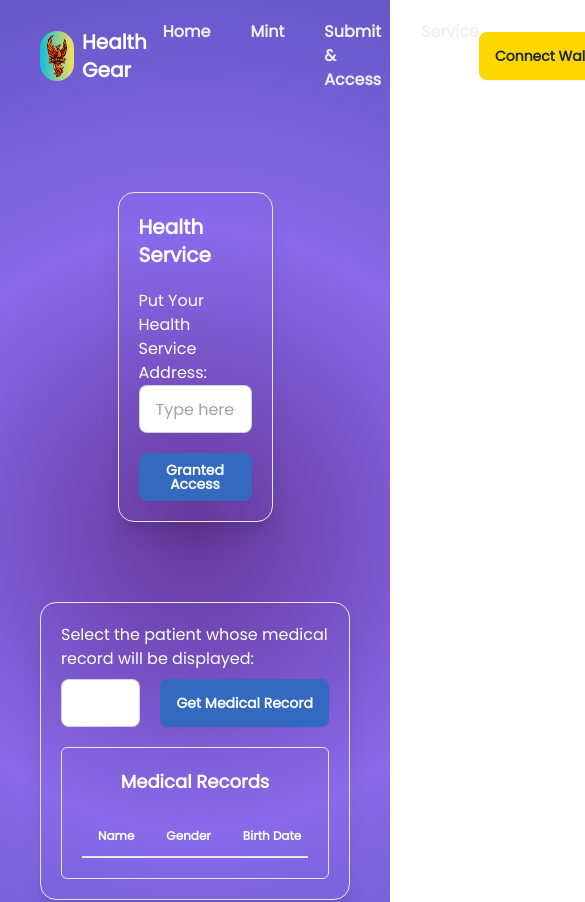
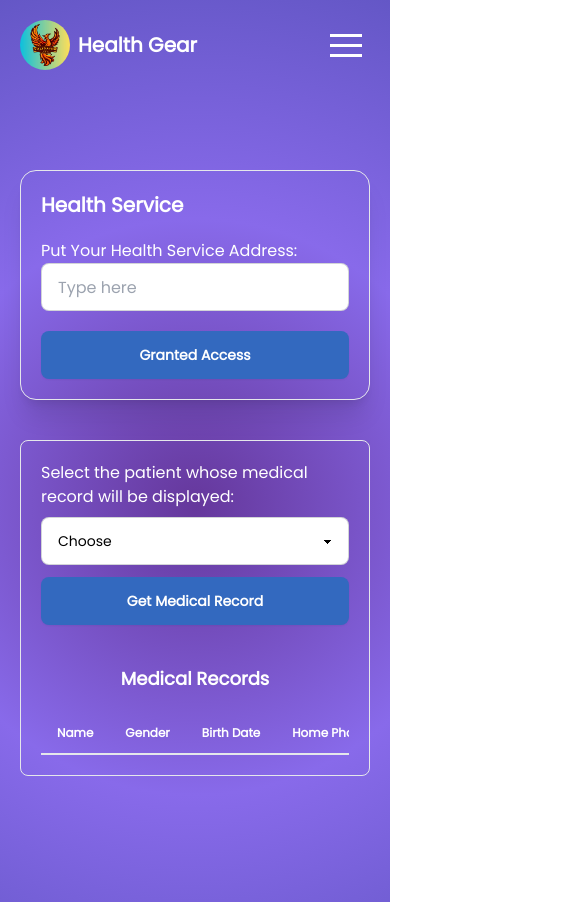
Before and after one commit to demigohu/healthgear, a Next.js app: page /service in a window 390 px wide. Shown: the top 902 px of the page, 585 px wide, since content can reach past the window. Built offline with nearby package versions, Linux system fonts and the light colour scheme.

Commit message:
[update] responsive

```diff
--- a/package.json
+++ b/package.json
@@ -10,6 +10,7 @@
   },
   "dependencies": {
     "ethers": "^5.7.2",
+    "hamburger-react": "^2.5.0",
     "next": "14.0.2",
     "react": "^18",
     "react-dom": "^18"
--- a/src/app/globals.css
+++ b/src/app/globals.css
@@ -5,3 +5,8 @@
 body {
   background: radial-gradient(circle, #65379b 0%, #886aea 53%, #6457c6 100%);
 }
+
+input {
+  background-color: white !important;
+  color: black !important;
+}
--- a/src/app/mint/page.jsx
+++ b/src/app/mint/page.jsx
@@ -3,7 +3,7 @@ import React from "react"
 
 const page = () => {
   return (
-    <div className="max-w-[1200px] min-h-screen mx-auto mt-20 px-10 pb-20">
+    <div className="max-w-[1200px] min-h-screen mx-auto mt-10 md:mt-20 pb-20">
       <Mint />
     </div>
   )
--- a/src/app/service/page.jsx
+++ b/src/app/service/page.jsx
@@ -3,7 +3,7 @@ import React from "react"
 
 const page = () => {
   return (
-    <div className="max-w-[1200px] mx-auto mt-20 px-10 pb-20">
+    <div className="max-w-[1200px] min-h-screen mx-auto mt-20 pb-20">
       <Service />
     </div>
   )
--- a/src/app/submit/page.jsx
+++ b/src/app/submit/page.jsx
@@ -4,8 +4,8 @@ import React from "react"
 
 const page = () => {
   return (
-    <div className="max-w-[1200px] grid grid-cols-2 gap-10 mx-auto mt-20 px-10 pb-20">
-      <div>
+    <div className="max-w-[1200px] lg:grid grid-cols-2 gap-10 mx-auto mt-10 md:mt-20 px-5 md:px-10 pb-20">
+      <div className="mb-5 md:mb-10">
         <Access />
       </div>
       <div>
--- a/src/components/HealthService.js
+++ b/src/components/HealthService.js
@@ -67,14 +67,14 @@ const HealthService = () => {
       <h1 className="text-3xl text-center mb-16 text-white font-bold">
         List Health Service
       </h1>
-      <div className="grid grid-cols-3 gap-10 text-black">
+      <div className="grid grid-cols-1 md:grid-cols-2 lg:grid-cols-3 gap-10 text-black">
         {HealthServices.map((service) => (
-          <div key={service.id} className="card bg-[#f0f0f0] shadow-xl overflow-hidden">
+          <div
+            key={service.id}
+            className="card bg-[#f0f0f0] shadow-xl overflow-hidden"
+          >
             <figure>
-              <Image
-                src={Hospital}
-                alt="Shoes"
-              />
+              <Image src={Hospital} alt="Shoes" />
             </figure>
             <div className="card-body">
               <h2 className="card-title">{service.name}</h2>
@@ -82,7 +82,11 @@ const HealthService = () => {
               <p>
                 {/* Address Layanan Kesehatan (bisa di copy): */}
                 <span
-                  style={{ cursor: "pointer", textDecoration: "underline" }}
+                  style={{
+                    cursor: "pointer",
+                    textDecoration: "underline",
+                    wordWrap: "break-word",
+                  }}
                   onClick={() => handleCopyAddress(service.addresss)}
                 >
                   {copiedAddress === service.addresss
--- a/src/components/Navbar.js
+++ b/src/components/Navbar.js
@@ -5,12 +5,14 @@ import { ethers } from "ethers"
 import Link from "next/link"
 import Image from "next/image"
 import Logo from "@/../public/logo.jpg"
+import { Divide as Hamburger } from "hamburger-react"
 
 function Navbar() {
   const [walletInfoVisible, setWalletInfoVisible] = useState(false)
   const [walletAddress, setWalletAddress] = useState("")
   const [balance, setBalance] = useState("")
   const [change, setChange] = useState(false)
+  const [isOpen, setOpen] = useState(false)
 
   const connectWallet = async () => {
     try {
@@ -78,7 +80,7 @@ function Navbar() {
   }
 
   return (
-    <div className="max-w-[1200px] mx-auto px-10 relative">
+    <div className="max-w-[1200px] mx-auto px-5 md:px-10 relative">
       <div className="flex justify-between items-center py-5 ">
         <div className="flex items-center gap-2">
           <div className="w-[50px] h-[50px] rounded-full overflow-hidden">
@@ -92,7 +94,7 @@ function Navbar() {
           </div>
           <p className="text-xl font-bold text-white">Health Gear</p>
         </div>
-        <div className="flex gap-10 font-semibold text-[#f0f0f0] ">
+        <div className="hidden lg:flex gap-10 font-semibold text-[#f0f0f0] ">
           <Link href={"/"} className="hover:text-[#333333]">
             Home
           </Link>
@@ -106,7 +108,7 @@ function Navbar() {
             Service
           </Link>
         </div>
-        <div className="flex items-center gap-8">
+        <div className="hidden lg:flex items-center gap-8">
           {walletInfoVisible ? (
             <div>
               <div className="flex gap-5">
@@ -141,6 +143,88 @@ function Navbar() {
             </button>
           )}
         </div>
+        <div className="lg:hidden">
+          <Hamburger color="white" toggled={isOpen} toggle={setOpen} />
+          {isOpen ? (
+            <div className="flex flex-col items-center gap-10 font-semibold absolute right-0 bg-[#6457c6] w-full z-50 py-10 top-full transition-all text-white">
+              <Link
+                href={"/"}
+                className="text-white hover:text-[#333333]"
+                onClick={() => setOpen(false)}
+              >
+                Home
+              </Link>
+              <Link
+                href={"mint"}
+                className="text-white hover:text-[#333333]"
+                onClick={() => setOpen(false)}
+              >
+                Mint
+              </Link>
+              <Link
+                href={"submit"}
+                className="text-white hover:text-[#333333]"
+                onClick={() => setOpen(false)}
+              >
+                Submit & Access
+              </Link>
+              <Link
+                href={"service"}
+                className="text-white hover:text-[#333333]"
+                onClick={() => setOpen(false)}
+              >
+                Service
+              </Link>
+              <div className="lg:flex items-center gap-8">
+                {walletInfoVisible ? (
+                  <div>
+                    <div className="flex gap-5">
+                      <button className="btn bg-transparent text-black hover:bg-transparent ">
+                        {balance}
+                      </button>
+                      <div
+                        className="border text-white shadow-md px-2 rounded-lg cursor-pointer flex items-center gap-2 max-w-40 overflow-hidden"
+                        onClick={handleChange}
+                      >
+                        <div className="w-10 h-10 rounded-full overflow-hidden">
+                          <Image
+                            src={a}
+                            alt=""
+                            width={100}
+                            height={100}
+                            className="w-full h-full"
+                          />
+                        </div>
+                        <p className="max-w-20 text-xs text-black font-semibold overflow-hidden">
+                          {walletAddress}
+                        </p>
+                      </div>
+                    </div>
+                  </div>
+                ) : (
+                  <button
+                    className="btn btn-neutral text-white border-none"
+                    onClick={connectWallet}
+                  >
+                    Connect Wallet
+                  </button>
+                )}
+              </div>
+            </div>
+          ) : (
+            <div className="flex flex-col items-center gap-10 font-semibold absolute right-0 bg-[#6457c6] w-full z-50 py-10 -top-[500px] transition-all">
+              <Link href={"/"}>Home</Link>
+              <Link href={"deploy"}>Deploy</Link>
+              <Link href={"mint"}>Mint</Link>
+              <Link href={"faucet"}>Faucet</Link>
+              <Link
+                href={"https://portal.dymension.xyz/rollapp/overgear_1229724-1"}
+              >
+                RollApp
+              </Link>
+            </div>
+          )}
+        </div>
         {change ? (
           <div
             className="flex items-center max-w-64 gap-2  overflow-hidden rounded-lg absolute right-10 shadow-xl top-[80px] z-50 border"
--- a/src/components/mint.js
+++ b/src/components/mint.js
@@ -60,8 +60,8 @@ const Mint = ({ account }) => {
 
   return (
     <>
-      <div className="grid grid-cols-2 gap-10 py-10 px-20">
-        <div className="card card-base-100 border p-5 shadow-xl">
+      <div className="grid lg:grid-cols-2 gap-10 px-5 md:px-20">
+        <div className="card card-base-100 border p-5 md:p-10 shadow-xl">
           <h1 className="text-xl font-bold text-white">Mint Tokens</h1>
           <form className="mt-5 flex flex-col gap-5">
             <div className="">
--- a/src/components/service.js
+++ b/src/components/service.js
@@ -4,64 +4,65 @@ import React, { useEffect, useState } from "react"
 import { ethers } from "ethers"
 import contractABI from "../contracts/MedicalRecords.json"
 
-
-
 const Service = () => {
-  const [providerAddress, setProviderAddress] = useState("");
-  const [authorizedPatients, setAuthorizedPatients] = useState([]);
-  const [selectedPatient, setSelectedPatient] = useState("");
-  const [medicalRecords, setMedicalRecords] = useState([]);
-  const [medicalRecordsContract, setMedicalRecordsContract] = useState(null);
+  const [providerAddress, setProviderAddress] = useState("")
+  const [authorizedPatients, setAuthorizedPatients] = useState([])
+  const [selectedPatient, setSelectedPatient] = useState("")
+  const [medicalRecords, setMedicalRecords] = useState([])
+  const [medicalRecordsContract, setMedicalRecordsContract] = useState(null)
 
   useEffect(() => {
     const initializeContract = async () => {
       try {
         if (typeof window !== "undefined") {
-          const contractAddress = "0x0D8e19cA7EbD3cE9b6fab9cF317a9e75e0D66082";
-          const provider = new ethers.providers.Web3Provider(window.ethereum);
-          const signer = provider.getSigner();
+          const contractAddress = "0x0D8e19cA7EbD3cE9b6fab9cF317a9e75e0D66082"
+          const provider = new ethers.providers.Web3Provider(window.ethereum)
+          const signer = provider.getSigner()
           const MedicalRecordsContract = new ethers.Contract(
             contractAddress,
             contractABI.abi,
             signer
-          );
+          )
 
-          setMedicalRecordsContract(MedicalRecordsContract);
+          setMedicalRecordsContract(MedicalRecordsContract)
         }
       } catch (error) {
-        console.error("Error initializing contract:", error);
+        console.error("Error initializing contract:", error)
       }
-    };
+    }
 
-    initializeContract();
-  }, []);
+    initializeContract()
+  }, [])
 
   const handleFetchAuthorizedPatients = async (e) => {
-    e.preventDefault();
+    e.preventDefault()
     try {
       if (medicalRecordsContract) {
-        const authorizedPatientsList = await medicalRecordsContract.getAuthorizedPatients(providerAddress);
-        setAuthorizedPatients(authorizedPatientsList);
+        const authorizedPatientsList =
+          await medicalRecordsContract.getAuthorizedPatients(providerAddress)
+        setAuthorizedPatients(authorizedPatientsList)
       }
     } catch (error) {
-      console.error("Error fetching authorized patients:", error);
+      console.error("Error fetching authorized patients:", error)
     }
-  };
+  }
 
   const handleFetchMedicalRecords = async () => {
     try {
       if (selectedPatient && medicalRecordsContract) {
-        const medicalRecordsData = await medicalRecordsContract.getMedicalRecord(selectedPatient);
-        setMedicalRecords([medicalRecordsData]);
+        const medicalRecordsData =
+          await medicalRecordsContract.getMedicalRecord(selectedPatient)
+        setMedicalRecords([medicalRecordsData])
       }
     } catch (error) {
-      console.error("Error fetching medical records:", error);
+      console.error("Error fetching medical records:", error)
     }
-  };
+  }
 
   return (
     <>
-      <div className="w-1/2 mx-auto card card-base-100 border p-5 shadow-xl">
+      <div className="flex flex-col px-5">
+        <div className=" lg:w-1/2 mx-auto card card-base-100 border p-5 shadow-xl">
           <h1 className="text-xl font-bold text-white">Health Service</h1>
           <form className="mt-5 flex flex-col gap-5 text-white">
             <div>
@@ -82,12 +83,15 @@ const Service = () => {
             </button>
           </form>
         </div>
-      <div className="card card-base-100 border p-5 shadow-xl mx-auto my-20">
+
+        <div className="border rounded-lg p-5 mt-10">
           <div className="flex flex-col item gap-2 text-white">
-          <label>Select the patient whose medical record will be displayed:</label>
-          <div className="flex gap-5">
+            <label>
+              Select the patient whose medical record will be displayed:
+            </label>
+            <div className="flex flex-col gap-3 md:flex-row">
               <select
-              className="select select-bordered w-full max-w-xs"
+                className="select select-bordered w-full max-w-xs text-black"
                 value={selectedPatient}
                 onChange={(e) => setSelectedPatient(e.target.value)}
               >
@@ -108,13 +112,11 @@ const Service = () => {
               </button>
             </div>
           </div>
-        <div className="border shadow-sm rounded-md p-5 mt-5">
-          <h2 className="mb-5 font-semibold text-lg text-center text-white">
+          <h2 className="mt-10 mb-5 font-semibold text-lg text-center text-white">
             Medical Records
           </h2>
           <div className="overflow-x-auto w-full mx-auto">
             <table className="table border-b-2 ">
-              {/* head */}
               <thead>
                 <tr className=" text-white text-center">
                   <th>Name</th>
@@ -131,7 +133,6 @@ const Service = () => {
                 </tr>
               </thead>
               <tbody>
-                {/* row 1 */}
                 {medicalRecords.map((record, index) => (
                   <tr key={index} className="text-center text-white">
                     {Object.values(record).map((data, dataIndex) => (
```
Also changed, not shown: 1 other file (tests, documents, lock files or other folders). Lines whose indentation alone changed are shown as unchanged.
